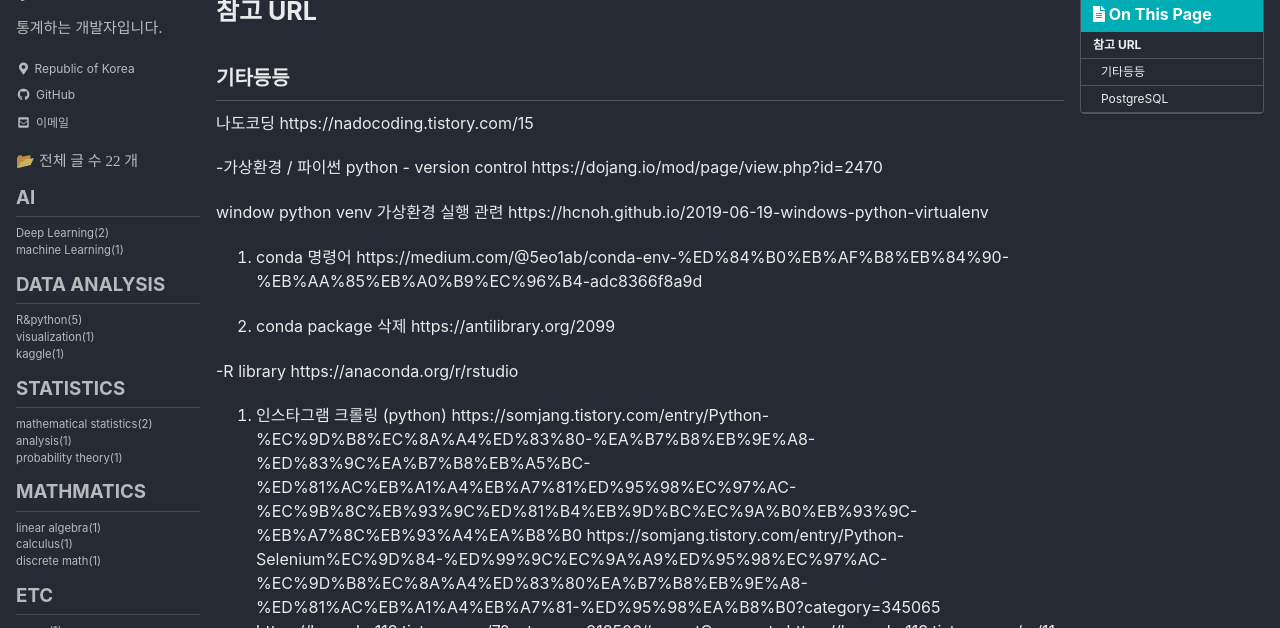
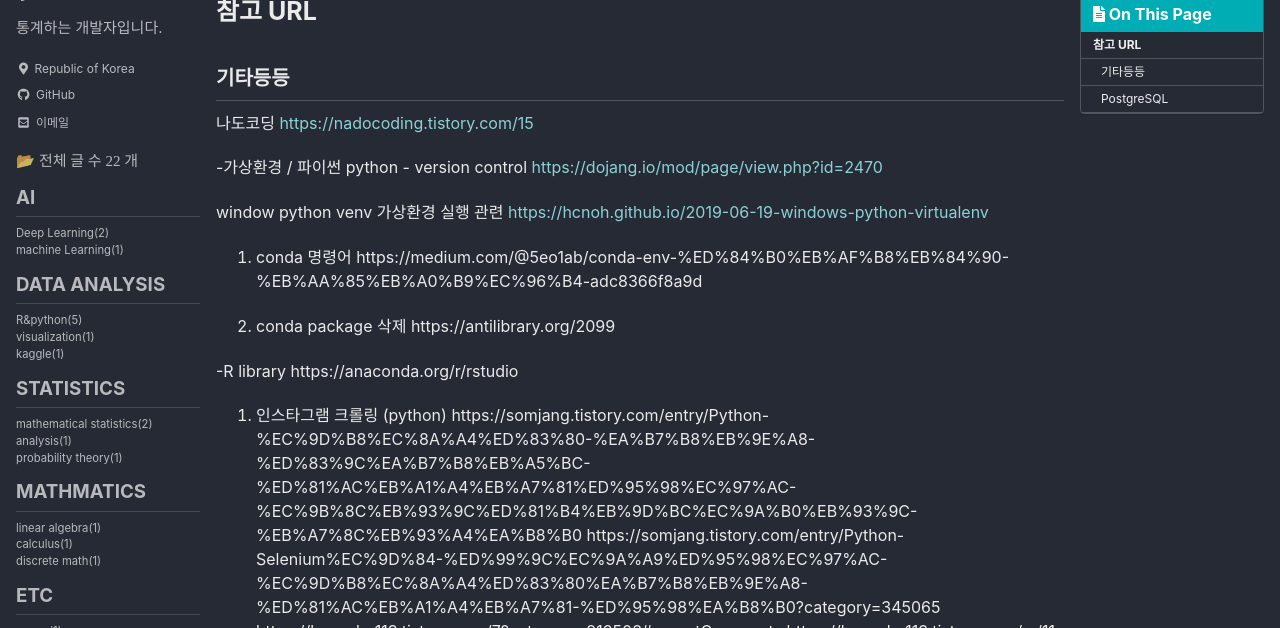
Before and after one commit to ijaehun/ijaehun.github.io, a Jekyll site: the page built from _posts/memo/2022-01-11-memourl.md, in a window 1280 px wide and 900 px high, cut to the strip 272-900 px from the top of the window. Built offline with Jekyll 4.4.1, drawn with Linux system fonts in a browser that asks for light colours; cached includes are drawn as plain includes; some web fonts are replaced; comment, search, counter and statistics services are not loaded.

Commit message:
hyperlink

```diff
--- a/_posts/memo/2022-01-11-memourl.md
+++ b/_posts/memo/2022-01-11-memourl.md
@@ -18,14 +18,14 @@ last_modified_at: 2022-01-11
 ## 기타등등
 
 나도코딩
-https://nadocoding.tistory.com/15
+<https://nadocoding.tistory.com/15>
 
 -가상환경 / 파이썬
 python - version control
-https://dojang.io/mod/page/view.php?id=2470
+<https://dojang.io/mod/page/view.php?id=2470>
 
 window python venv 가상환경 실행 관련
-https://hcnoh.github.io/2019-06-19-windows-python-virtualenv
+<https://hcnoh.github.io/2019-06-19-windows-python-virtualenv>
 
 16. conda 명령어
 https://medium.com/@5eo1ab/conda-env-%ED%84%B0%EB%AF%B8%EB%84%90-%EB%AA%85%EB%A0%B9%EC%96%B4-adc8366f8a9d
```
